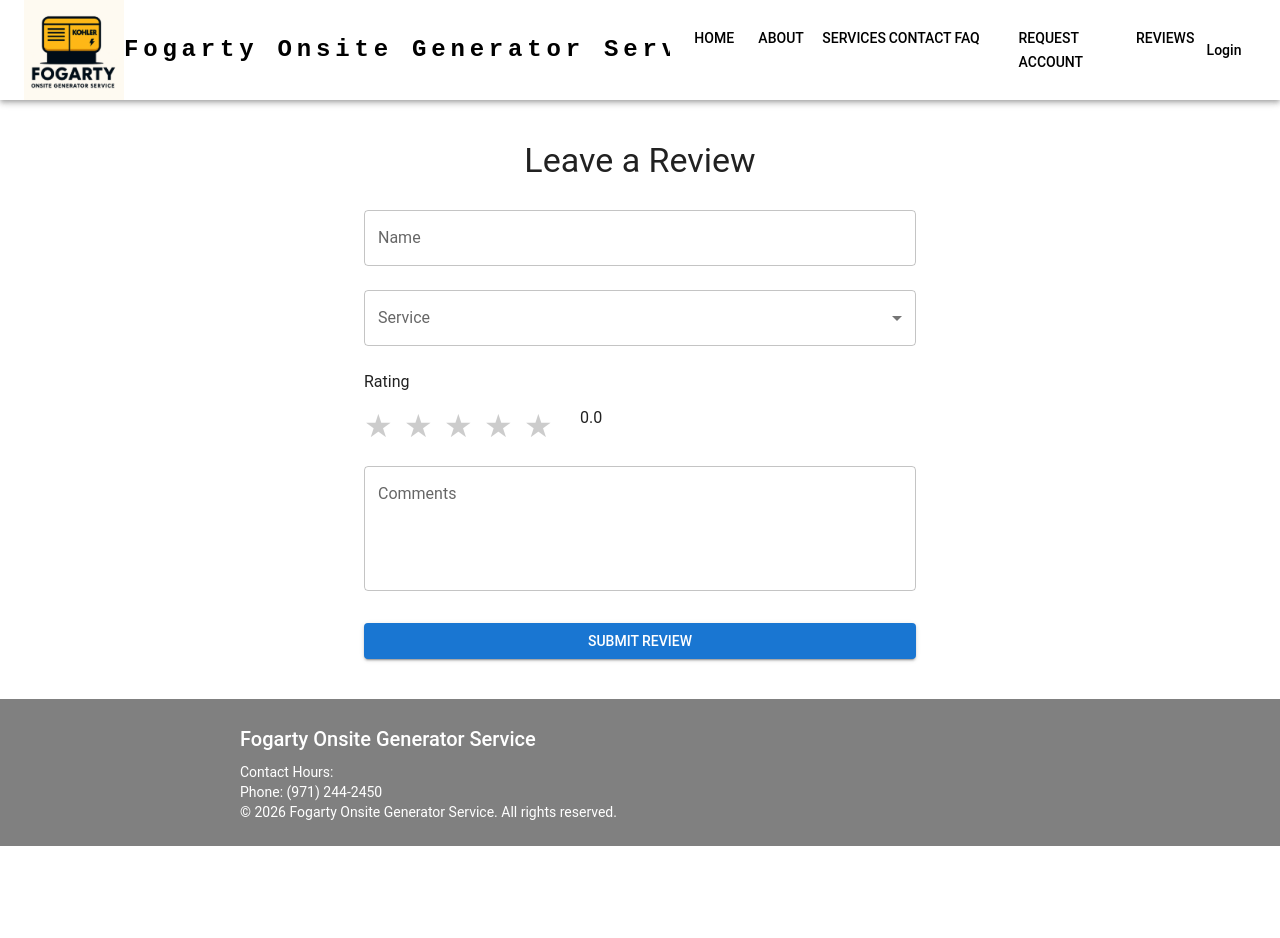
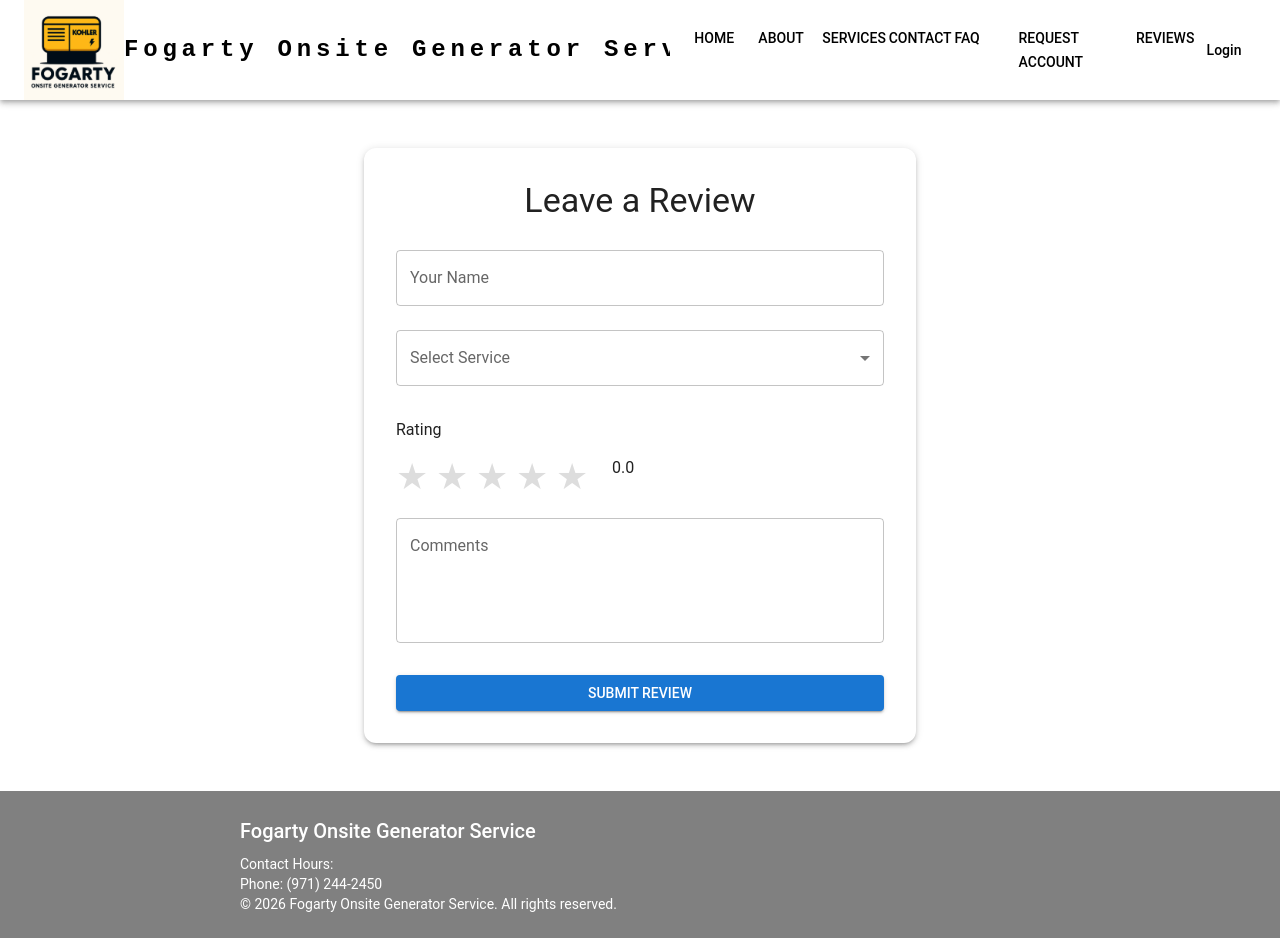
Before and after one commit to Cris4110/FogartyGeneratorServices, a React (Vite) app: page /leavereview in a window 1280 px wide. Before the commit the page ends 846 px from the top, so only its background shows below. Built offline with nearby package versions, Linux system fonts and the light colour scheme; no server answers.

Commit message:
Added customer side reviews feature

```diff
--- a/src/pages/public/LeaveReview.tsx
+++ b/src/pages/public/LeaveReview.tsx
@@ -6,60 +6,163 @@ import {
  Button,
  TextField,
  MenuItem,
+ Alert,
+ CircularProgress,
 } from "@mui/material";
+import { useNavigate } from "react-router-dom";
 import Navbar from "./Navbar";
 import Footer from "./Footer";
 
+
 function LeaveReview() {
-  const [name, setName] = useState(""); // free input name
+ const navigate = useNavigate();
+
+
+ const [name, setName] = useState("");
  const [service, setService] = useState("");
  const [comments, setComments] = useState("");
-  const [rating, setRating] = useState(0); // can be 0.5, 1, 1.5, ...
+ const [rating, setRating] = useState(0);
  const [error, setError] = useState("");
+ const [success, setSuccess] = useState("");
+ const [loading, setLoading] = useState(false);
 
-  const handleSubmit = () => {
-    if (!name || !service || !comments || rating === 0) {
-      setError("Please fill out all required fields.");
-      return;
-    }
-    setError("");
-    console.log({ name, service, rating, comments });
-    alert("Review submitted!");
-  };
 
+ // ⭐ Half / Full Star Click
  const handleStarClick = (
    event: React.MouseEvent<HTMLDivElement>,
    index: number
  ) => {
    const rect = event.currentTarget.getBoundingClientRect();
-    const x = event.clientX - rect.left;
-    const half = x < rect.width / 2 ? 0.5 : 1;
-    setRating(index + half);
+   const clickX = event.clientX - rect.left;
+   const isHalf = clickX < rect.width / 2;
+   setRating(index + (isHalf ? 0.5 : 1));
  };
+
+
+ // 🚀 Submit Review
+ const handleSubmit = async () => {
+   setError("");
+   setSuccess("");
+
+
+   if (!name.trim() || !service || !comments.trim()) {
+     setError("All fields are required.");
+     return;
+   }
+
+
+   if (rating === 0) {
+     setError("Please select a rating.");
+     return;
+   }
+
+
+   setLoading(true);
+
+
+   try {
+     const response = await fetch("http://localhost:3000/api/reviews", {
+       method: "POST",
+       headers: {
+         "Content-Type": "application/json",
+       },
+       body: JSON.stringify({
+         reviewID: Date.now().toString(), // simple unique ID
+         name: name.trim(),
+         service: service,
+         rating,
+         comment: comments.trim(),
+         createdAt: new Date(),
+         verified: false,
+       }),
+     });
+
+
+     const data = await response.json().catch(() => null);
+
+
+     if (!response.ok) {
+       throw new Error(data?.message || "Failed to submit review.");
+     }
+
+
+     setSuccess("Review submitted successfully!");
+
+
+     // Reset form
+     setName("");
+     setService("");
+     setComments("");
+     setRating(0);
+   } catch (err: any) {
+     setError(err.message || "Error submitting review.");
+   } finally {
+     setLoading(false);
+   }
+ };
+
 
  return (
    <>
      <Navbar />
 
-      <Container maxWidth="sm" sx={{ mt: 5, mb: 5 }}>
-        <Box>
-          <Typography variant="h4" gutterBottom align="center">
+
+     <Container maxWidth="sm" sx={{ mt: 6, mb: 6 }}>
+       <Box
+         sx={{
+           p: 4,
+           borderRadius: 3,
+           boxShadow: 3,
+           backgroundColor: "#fff",
+         }}
+       >
+         <Typography variant="h4" align="center" gutterBottom>
            Leave a Review
          </Typography>
 
-          {/* Name input */}
+
+         {/* Success Message + View Button */}
+         {success && (
+           <>
+             <Alert severity="success" sx={{ mb: 2 }}>
+               {success}
+             </Alert>
+
+
+             <Button
+               variant="outlined"
+               fullWidth
+               sx={{ mb: 2 }}
+               onClick={() => navigate("/viewreviews")}
+             >
+               View Reviews
+             </Button>
+           </>
+         )}
+
+
+         {/* Error Message */}
+         {error && (
+           <Alert severity="error" sx={{ mb: 2 }}>
+             {error}
+           </Alert>
+         )}
+
+
+         {/* Name */}
          <TextField
-            label="Name"
+           label="Your Name"
            fullWidth
            margin="normal"
            value={name}
            onChange={(e) => setName(e.target.value)}
          />
 
-          {/* Service select */}
+
+         {/* Service Dropdown */}
          <TextField
            select
-            label="Service"
+           label="Select Service"
            fullWidth
            margin="normal"
            value={service}
@@ -71,60 +174,57 @@ function LeaveReview() {
            <MenuItem value="maintenance">Maintenance</MenuItem>
          </TextField>
 
-          {/* Star rating */}
-          <Typography mt={2} mb={1}>
+
+         {/* Star Rating */}
+         <Typography mt={3} mb={1}>
            Rating
          </Typography>
-          <Box sx={{ display: "flex", alignItems: "center", gap: 1, mb: 2 }}>
+
+
+         <Box sx={{ display: "flex", alignItems: "center", mb: 2 }}>
            {[0, 1, 2, 3, 4].map((i) => (
-              <div
+             <Box
                key={i}
                onClick={(e) => handleStarClick(e, i)}
-                style={{
+               sx={{
                  position: "relative",
-                  fontSize: "32px",
+                 fontSize: 36,
                  cursor: "pointer",
-                  width: "32px",
-                  height: "32px",
+                 width: 36,
+                 height: 36,
                  display: "inline-block",
+                 mr: 0.5,
                }}
              >
-                {/* Empty star */}
-                <div
-                  style={{
-                    color: "#ccc",
+               {/* Empty Star */}
+               <Box sx={{ position: "absolute", color: "#ddd" }}>★</Box>
+
+
+               {/* Filled Star */}
+               <Box
+                 sx={{
                    position: "absolute",
-                    top: 0,
-                    left: 0,
-                  }}
-                >
-                  ★
-                </div>
-                {/* Fill star */}
-                <div
-                  style={{
                    color: "#ffb400",
                    overflow: "hidden",
-                    position: "absolute",
-                    top: 0,
-                    left: 0,
                    width:
                      rating > i
                        ? rating >= i + 1
                          ? "100%"
                          : "50%"
                        : "0%",
-                    whiteSpace: "nowrap",
                  }}
                >
                  ★
-                </div>
-              </div>
+               </Box>
+             </Box>
            ))}
+
+
            <Typography ml={2}>{rating.toFixed(1)}</Typography>
          </Box>
 
-          {/* Comments field */}
+
+         {/* Comments */}
          <TextField
            label="Comments"
            fullWidth
@@ -135,28 +235,29 @@ function LeaveReview() {
            onChange={(e) => setComments(e.target.value)}
          />
 
-          {/* Error message */}
-          {error && (
-            <Typography color="error" mt={1}>
-              {error}
-            </Typography>
-          )}
 
-          {/* Submit button */}
+         {/* Submit Button */}
          <Button
            variant="contained"
            fullWidth
            sx={{ mt: 3 }}
            onClick={handleSubmit}
+           disabled={loading}
          >
-            Submit Review
+           {loading ? (
+             <CircularProgress size={24} color="inherit" />
+           ) : (
+             "Submit Review"
+           )}
          </Button>
        </Box>
      </Container>
+
 
      <Footer />
    </>
  );
 }
 
+
 export default LeaveReview;
```
Also changed, not shown: 1 other file (tests, documents, lock files or other folders). Lines whose indentation alone changed are shown as unchanged.
